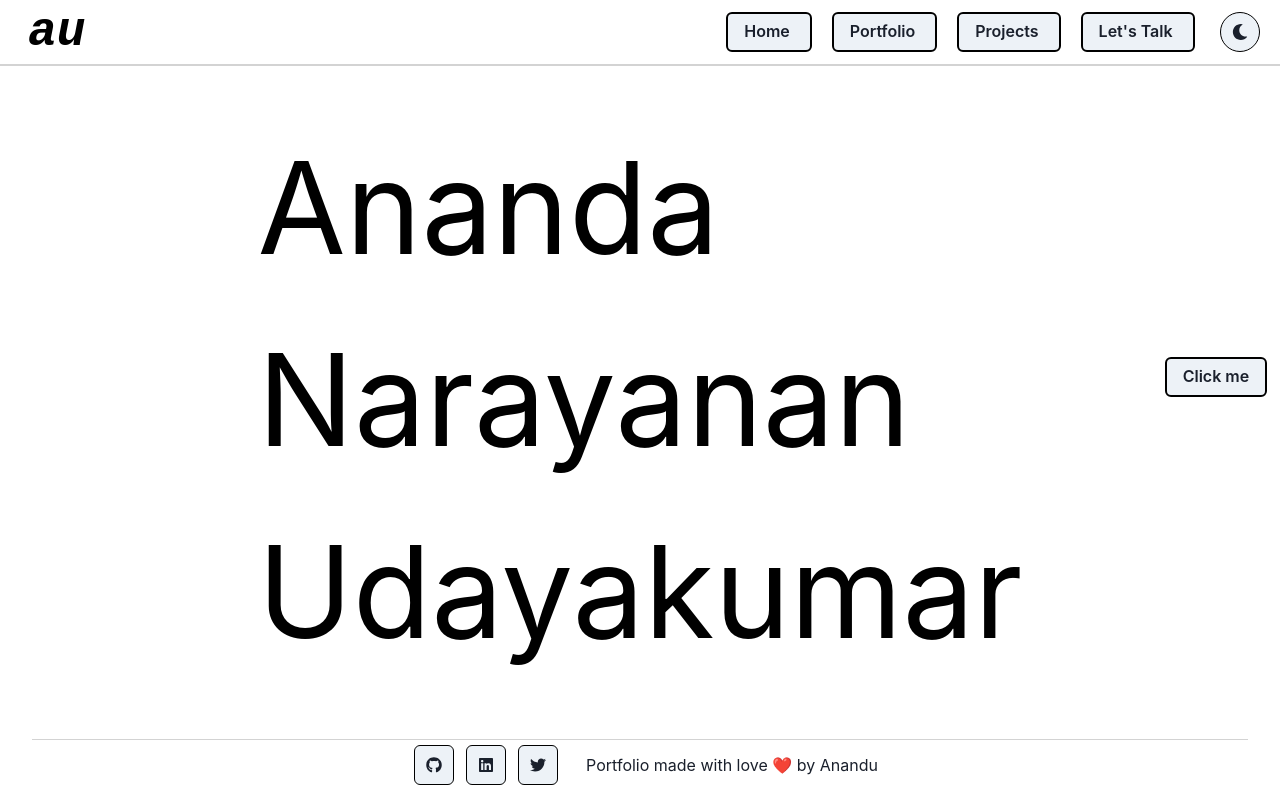
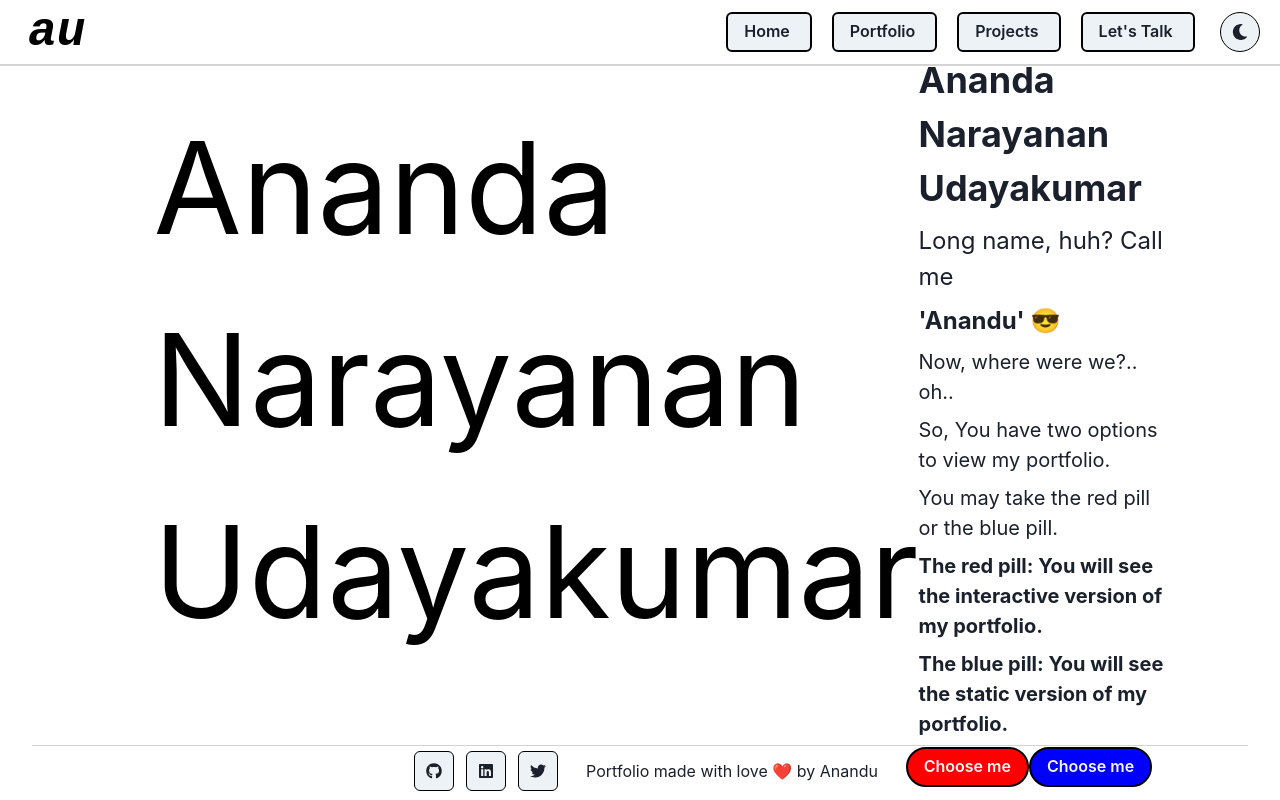
Before and after one commit to uanandu/anandu-portfolio, a Next.js app: page / in a window 1280 px wide. Built offline with nearby package versions, Linux system fonts and the light colour scheme.

Commit message:
made changes on index and other places

```diff
--- a/components/SplineComponent.js
+++ b/components/SplineComponent.js
@@ -1,12 +1,24 @@
 import Spline from "@splinetool/react-spline";
-import { Stack, VStack } from "@chakra-ui/react";
+import { Stack, Text, VStack } from "@chakra-ui/react";
 
-const SplineComponent = () => {
+const SplineComponent = ({ isDark }) => {
   return (
-    <Stack h="90vh" w="100%"
-    >
+    <Stack h="90vh" w="100%" alignItems="center">
       {/* <Spline scene="https://prod.spline.design/ys5vPcV6gtFKk0cN/scene.splinecode" /> */}
-      <iframe  loading="eager" src='https://my.spline.design/untitled-7468cee9eec15f5d54a3ff3ed2793adc/' width='100%' height='100%'></iframe>
+      <iframe
+        loading="eager"
+        src="https://my.spline.design/untitled-7468cee9eec15f5d54a3ff3ed2793adc/"
+        width="100%"
+        height="100%"
+      ></iframe>
+      <Text fontSize="3xl">Instructions:</Text>
+      <Text fontSize="md">
+        - You may interact by clicking on each object to reveal my portfolio.
+      </Text>
+      <Text fontSize="md">
+        NOTE: If you like music, you can click on the music icon to hear my
+        music.❤️
+      </Text>
     </Stack>
   );
 };
--- a/components/WelcomeMessage.js
+++ b/components/WelcomeMessage.js
@@ -4,23 +4,101 @@ import {
   Circle,
   Flex,
   Image,
+  Link,
   Stack,
   Text,
   useColorMode,
   VStack,
 } from "@chakra-ui/react";
 
-export const WelcomeMessage = ({ isDark }) => {
+export const WelcomeMessage = ({
+  isDark,
+  openWelcomeMessage,
+  setOpenWelcomeMessage,
+}) => {
+  // states for welcome message
+
+  const handleWelcomeMessage = (e) => {
+    e.preventDefault();
+    setOpenWelcomeMessage(!openWelcomeMessage);
+  };
   return (
-    <Stack
-      position="absolute"
-      top="50%"
-      left="50%"
-      transform="translate(-50%, -50%)"
+    <Flex
+      w="80%"
+      display="flex"
+      alignItems="center"
+      justifyContent="space-between"
     >
-      <Text fontSize="9xl" color={isDark ? "white" : "black"}>
-        Ananda Narayanan Udayakumar
-      </Text>
-    </Stack>
+      <Stack
+        position="relative"
+      >
+        <Text fontSize="9xl" color={isDark ? "white" : "black"}>
+          Ananda Narayanan Udayakumar
+        </Text>
+      </Stack>
+      <Stack
+        display="flex"
+        justifyContent="space-evenly"
+        position="relative"
+        w="60%"
+        right
+      >
+        <Text fontSize="2xl">Hi there! 🤠</Text>
+        <Text fontSize="lg">I am</Text>
+        <Text fontSize="4xl" fontWeight="bold">
+          Ananda Narayanan Udayakumar
+        </Text>
+        <Text fontSize="2xl">Long name, huh? Call me</Text>
+        <Text fontSize="2xl" fontWeight="bold">
+          &apos;Anandu&apos; 😎
+        </Text>
+        <Text fontSize="xl">Now, where were we?.. oh..</Text>
+        <Text fontSize="xl">So, You have two options to view my portfolio.</Text>
+        <Text fontSize="xl"> You may take the red pill or the blue pill.</Text>
+        <Text fontWeight="bold" fontSize="xl">
+          The red pill: You will see the interactive version of my portfolio.
+        </Text>
+        <Text fontWeight="bold" fontSize="xl">
+          The blue pill: You will see the static version of my portfolio.
+        </Text>
+        <Flex width="100%" alignItems="center" justifyContent="space-around">
+          <Button
+            onClick={(e) => {
+              handleWelcomeMessage(e);
+            }}
+            border={isDark ? "2px solid white" : "2px solid black"}
+            position="relative"
+            right="1vw"
+            bg="red"
+            color="whitesmoke"
+            transition="all 0.3s ease-in-out"
+            borderRadius={["20px", "20px", "20px", "20px"]}
+            _hover={{
+              transform: "scale(1.1)",
+              boxShadow: "0px 0px 0px rgba(0, 0, 0, 0.25)",
+            }}
+          >
+            Choose me
+          </Button>
+          <Link href="/profile">
+            <Button
+              border={isDark ? "2px solid white" : "2px solid black"}
+              borderRadius={["20px", "20px", "20px", "20px"]}
+              position="relative"
+              right="1vw"
+              bg="blue"
+              color="whitesmoke"
+              transition="all 0.3s ease-in-out"
+              _hover={{
+                transform: "scale(1.1)",
+                boxShadow: "0px 0px 0px rgba(0, 0, 0, 0.25)",
+              }}
+            >
+              Choose me
+            </Button>
+          </Link>
+        </Flex>
+      </Stack>
+    </Flex>
   );
 };
--- a/pages/index.js
+++ b/pages/index.js
@@ -85,49 +85,15 @@ export default function Home() {
                 isNotSmallerScreen2={isNotSmallerScreen2}
                 position="relative"
                 w="90%"
+                isDark={isDark}
               />
-              <Stack
-                display="flex"
-                direction={isNotSmallerScreen ? "column" : "row"}
-                justifyContent="space-evenly"
-                position="relative"
-                w="20%"
-              >
-                <Text fontSize="2xl">Hi there! 🤠</Text>
-                <Text fontSize="lg">I am</Text>
-                <Text fontSize="4xl" fontWeight="bold">
-                  Ananda Narayanan Udayakumar
-                </Text>
-                <Text fontSize="2xl">Long name, huh? Call me</Text>
-                <Text fontSize="2xl" fontWeight="bold">
-                  &apos;Anandu&apos; 😎
-                </Text>
-                <Text fontSize="xl">Now, where were we?.. oh..</Text>
-                <Text fontSize="3xl">Instructions:</Text>
-                <Text fontSize="md">
-                  - You may interact by clicking on each object to reveal my
-                  portfolio.
-                </Text>
-                <Text fontSize="md">
-                  NOTE: If you like music, you can click on the music icon to
-                  hear my music.❤️
-                </Text>
-              </Stack>
             </>
           )}
           {!openWelcomeMessage && (
             <>
-              <WelcomeMessage isDark={isDark}/>
+              <WelcomeMessage isDark={isDark} openWelcomeMessage={openWelcomeMessage} setOpenWelcomeMessage={setOpenWelcomeMessage}/>
             </>
           )}
-          <Button
-            onClick={handleWelcomeMessage}
-            border={isDark ? "2px solid white" : "2px solid black"}
-            position="absolute"
-            right="1vw"
-          >
-            Click me
-          </Button>
         </Stack>
       </VStack>
       <footer className={styles.footer}>
```
Also changed, not shown: components/CurrentProjects.js (+6 -1 lines), components/Skills.js (+57 -0 lines), components/UpcomingProjects.js (+22 -15 lines), pages/profile.js (+9 -17 lines), components/Header.js (indentation only).
